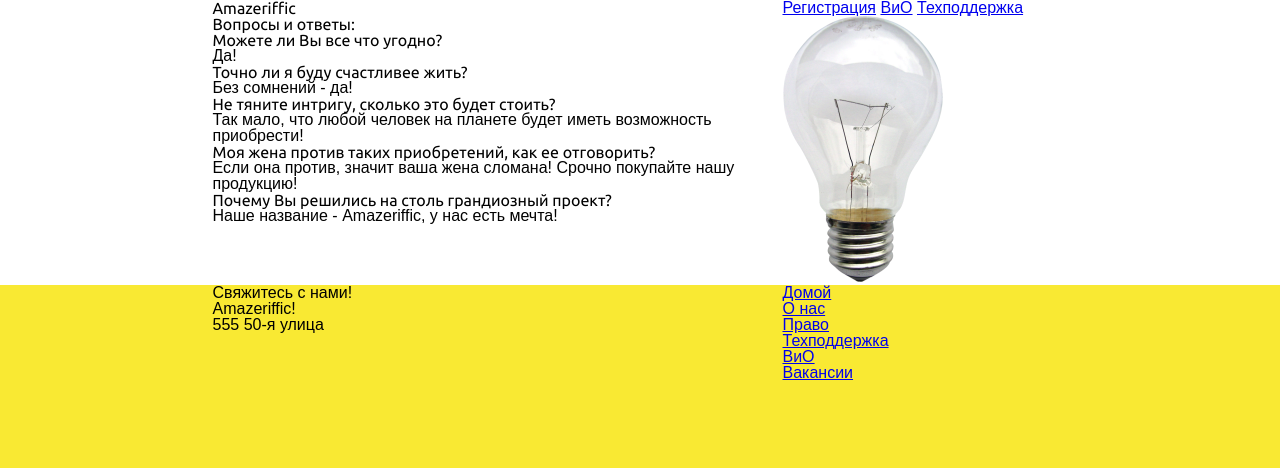
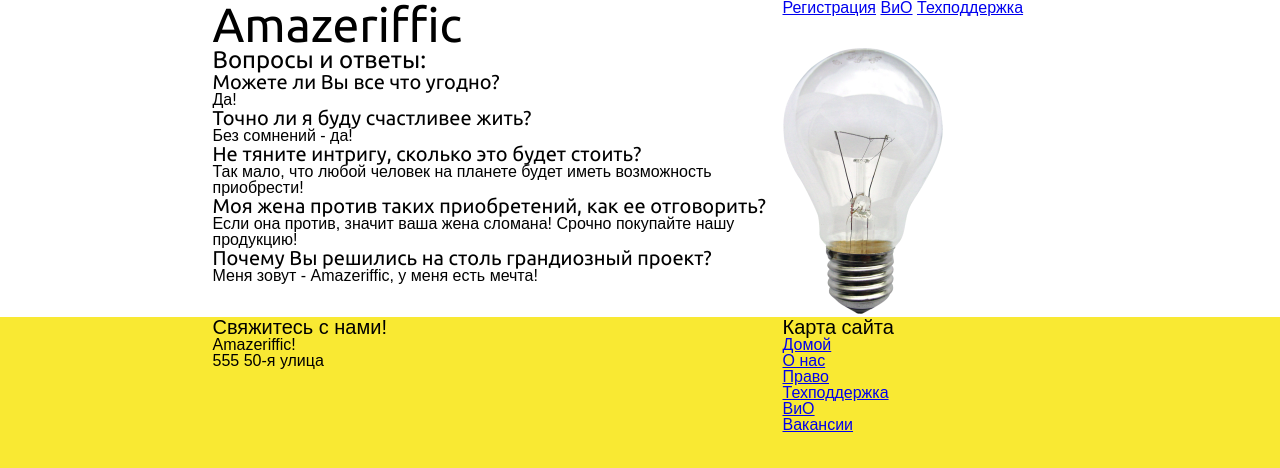
Before and after one commit to alexkukushka/Amazeriffic, a plain HTML site: page public/html/faq.html in a window 1280 px wide. Drawn offline with Linux system fonts and the light colour scheme; a web font is replaced by a local one.

Commit message:
Корректировка размеров шрифтов

```diff
--- a/public/css/style.css
+++ b/public/css/style.css
@@ -1,6 +1,7 @@
 body {
     background-color: #f9e933;
     font-family: 'Droid Sans', sans-serif;
+    font-size: 1em;
 }
 
 header,
@@ -29,6 +30,7 @@ main {
 header h1 {
     float: left;
     width: 570px;
+    font-size: 3em;
 }
 
 header nav {
@@ -66,3 +68,15 @@ h3,
 h4 {
     font-family: 'Ubuntu', sans-serif;
 }
+
+main h2 {
+    font-size: 1.5em;
+}
+
+main h3 {
+    font-size: 1.25em;
+}
+
+footer h5 {
+    font-size: 1.25em;
+}
--- a/public/html/faq.html
+++ b/public/html/faq.html
@@ -29,18 +29,18 @@
     <main>
         <div class="container">
             <div class="description">
-                <h3>Вопросы и ответы:</h3>
+                <h2>Вопросы и ответы:</h2>
                 <dl>
-                    <dt><h4>Можете ли Вы все что угодно?</h4></dt>
+                    <dt><h3>Можете ли Вы все что угодно?</h3></dt>
                     <dd>Да!</dd>
-                    <dt><h4>Точно ли я буду счастливее жить?</h4></dt>
+                    <dt><h3>Точно ли я буду счастливее жить?</h3></dt>
                     <dd>Без сомнений - да!</dd>
-                    <dt><h4>Не тяните интригу, сколько это будет стоить?</h4></dt>
+                    <dt><h3>Не тяните интригу, сколько это будет стоить?</h3></dt>
                     <dd>Так мало, что любой человек на планете будет иметь возможность приобрести!</dd>
-                    <dt><h4>Моя жена против таких приобретений, как ее отговорить?</h4></dt>
+                    <dt><h3>Моя жена против таких приобретений, как ее отговорить?</h3></dt>
                     <dd>Если она против, значит ваша жена сломана! Срочно покупайте нашу продукцию!</dd>
-                    <dt><h4>Почему Вы решились на столь грандиозный проект?</h4></dt>
-                    <dd>Наше название - Amazeriffic, у нас есть мечта!</dd>
+                    <dt><h3>Почему Вы решились на столь грандиозный проект?</h3></dt>
+                    <dd>Меня зовут - Amazeriffic, у меня есть мечта!</dd>
                 </dl>
             </div>
             <div class="picture">
@@ -57,6 +57,7 @@
                 <p>555 50-я улица</p>
             </div>
             <div class="sitemap">
+                <h5>Карта сайта</h5>
                 <ul>
                     <li><a href="index.html">Домой</a></li>
                     <li><a href="#">О нас</a></li>
```
Also changed, not shown: public/html/index.html (+1 -0 lines).
